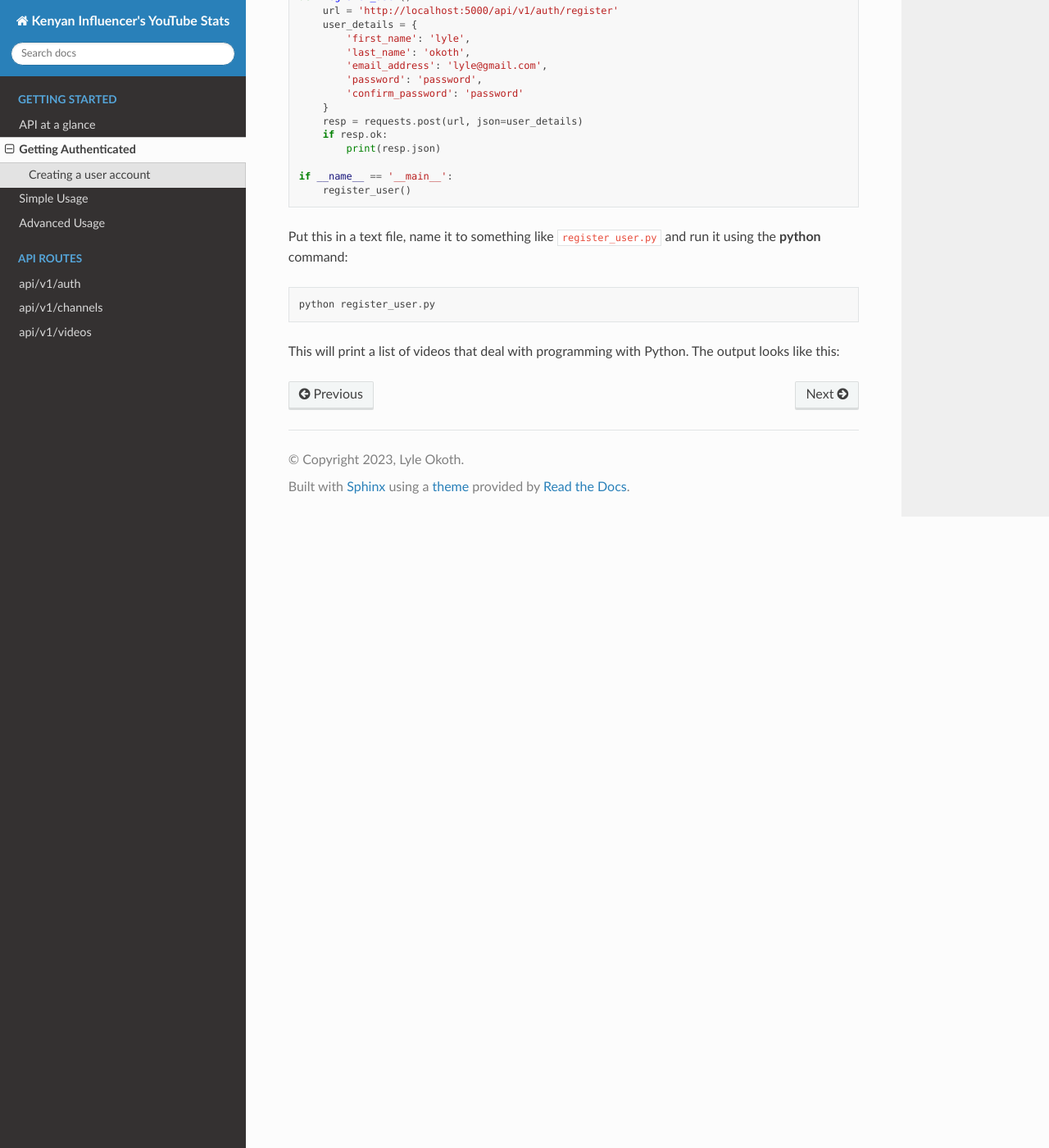
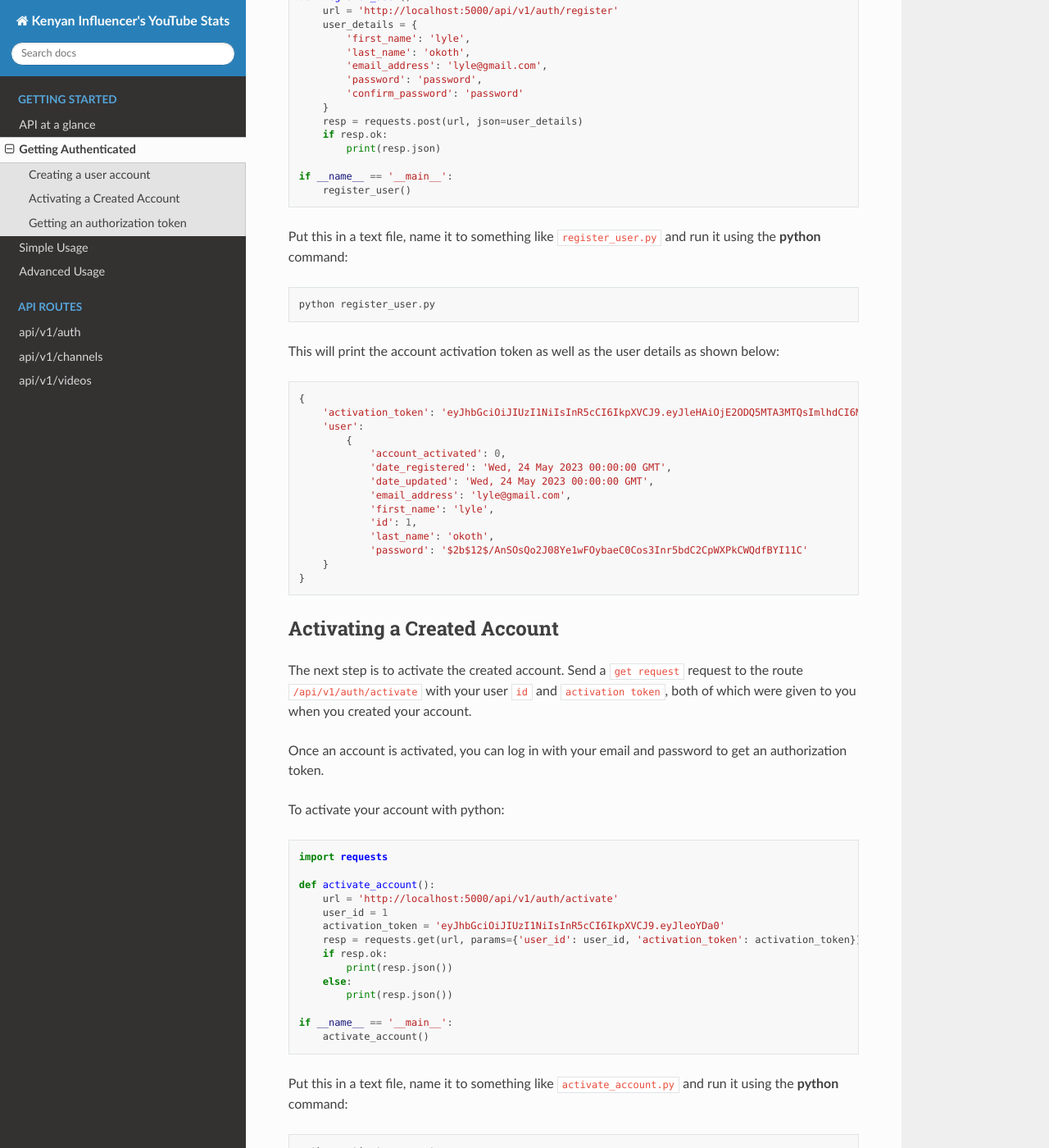
Before and after one commit to twyle/youtube-video-stats, a Sphinx documentation site: the page built from docs/intro/authentication.rst, in a window 1280 px wide and 1400 px high, scrolled down 827 px. Shown: the whole window at 82% size. Built offline with Sphinx 7.4.7 and the Read the Docs theme 2.0.0, drawn with Linux system fonts in a browser that asks for light colours; some of the changed text lies outside the part shown.

Commit message:
updates the docs.

```diff
--- a/docs/intro/authentication.rst
+++ b/docs/intro/authentication.rst
@@ -58,18 +58,121 @@
 
     python register_user.py
 
+This will print the account activation token as well as the user details as shown
+below:
 
-This will print a list of videos that deal with programming with Python. The
-output looks like this:
+.. code-block::
+
+    {
+        'activation_token': 'eyJhbGciOiJIUzI1NiIsInR5cCI6IkpXVCJ9.eyJleHAiOjE2ODQ5MTA3MTQsImlhdCI6MTY4NDkwMzUxNCwic3ViIjoxfQ.cDndKPsrTVIA0fcr8ucX99q7THhaBKjbqHvLpSoYDa0',
+        'user':
+            {
+                'account_activated': 0,
+                'date_registered': 'Wed, 24 May 2023 00:00:00 GMT',
+                'date_updated': 'Wed, 24 May 2023 00:00:00 GMT',
+                'email_address': 'lyle@gmail.com',
+                'first_name': 'lyle',
+                'id': 1,
+                'last_name': 'okoth',
+                'password': '$2b$12$/AnSOsQo2J08Ye1wFOybaeC0Cos3Inr5bdC2CpWXPkCWQdfBYI11C'
+        }
+    }
+
+Activating a Created Account
+============================
+The next step is to activate the created account. Send a ``get request`` request to the
+route ``/api/v1/auth/activate`` with your user ``id`` and ``activation token``, both of which were
+given to you when you created your account.
+
+Once an account is activated, you can log in with your email and password to get an
+authorization token.
+
+To activate your account with python:
 
 .. code-block:: python
+
+    import requests
+
+    def activate_account():
+        url = 'http://localhost:5000/api/v1/auth/activate'
+        user_id = 1
+        activation_token = 'eyJhbGciOiJIUzI1NiIsInR5cCI6IkpXVCJ9.eyJleoYDa0'
+        resp = requests.get(url, params={'user_id': user_id, 'activation_token': activation_token})
+        if resp.ok:
+            print(resp.json())
+        else:
+            print(resp.json())
+
+    if __name__ == '__main__':
+        activate_account()
+
+Put this in a text file, name it to something like ``activate_account.py``
+and run it using the :command:`python` command::
+
+    python activate_account.py
+
+This will print out the user details as well as the account activation
+success message:
+
+.. code-block:: python
+
     {
-        'date_registered': 'Tue, 23 May 2023 16:25:51 GMT',
-        'date_updated': 'Tue, 23 May 2023 16:25:51 GMT',
-        'email_address': 'lyle@gmail.com',
-        'first_name': 'lyle',
-        'id': 2,
-        'last_name': 'okoth',
-        'password': 'password',
-        'activation_token': 'activation token'
+        'Success': 'Account Activated',
+        'data':
+            {
+                'account_activated': 1,
+                'date_registered': '2023-05-24',
+                'date_updated': '2023-05-24',
+                'email_address': 'lyle@gmail.com',
+                'first_name': 'lyle',
+                'id': 1,
+                'last_name': 'okoth',
+                'password': '$2b$12$/AnSOsQo2J08Ye1wFOybaeC0Cos3Inr5bdC2CpWXPkCWQdfBYI11C'
+            }
     }
+
+Getting an authorization token
+==============================
+To make requests to the stats API, you need an authorization token.
+This is obtained when you log into an activated account.
+
+To log into your activated account, send a ``post request`` request to the
+``/api/v1/auth/login`` route with your ``email`` and ``password``. You will
+det back an ``access_token`` and a ``refresh_token``.
+
+Here is an example using Python:
+
+.. code-block:: python
+
+    import requests
+
+    def login_user():
+        url = 'http://localhost:5000/api/v1/auth/login'
+        login_details = {
+            'email_address': 'lyle@gmail.com',
+            'password': 'password'
+        }
+        resp = requests.post(url, json=login_details)
+        if resp.ok:
+            print(resp.json())
+        else:
+            print(resp.json())
+
+    if __name__ == '__main__':
+        login_user()
+
+Put this in a text file, name it to something like ``login_user.py``
+and run it using the :command:`python` command::
+
+    python login_user.py
+
+This will print out the ``access_token`` as well as the ``refresh_token``:
+
+.. code-block:: python
+
+    {
+        "access_token": "eyJhbGciOiJIUzI1NiIsInR5cCI6IkpXVCJ9.eyJmcmVzaCI6Zm",
+        "refresh_token": "eyJhbGciOiJIUzI1NiIsInR5cCI6IkpXVCJ9.eyJmcmVzaCI6Zm"
+    }
+
+You can now use the access token to make requests to the stats API.
```
Also changed, not shown: docs/intro/overview.rst (+44 -28 lines), 4 other files.
